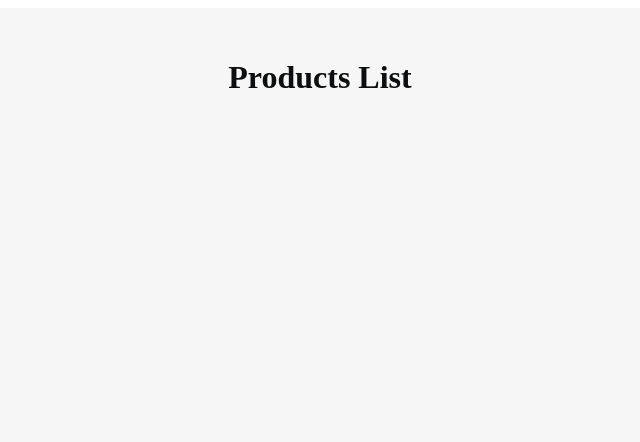
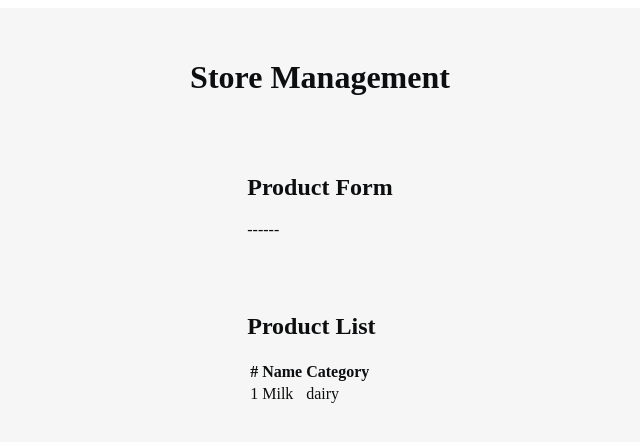
Before and after one commit to yousef-bigdeli/store-management, a React (Create React App) app: page / in a window 1280 px wide. Shown: the top 442 px of the page, without its empty margins (320-960 px from the left). Built offline with nearby package versions, Linux system fonts and the light colour scheme; the HTML template or start-up script is replaced by a standard one.

Commit message:
App structure was created

```diff
--- a/src/App.js
+++ b/src/App.js
@@ -1,9 +1,11 @@
-import './App.css';
+import "./App.css";
+import StoreManagementApp from "./container/StoreManagementApp";
 
 function App() {
   return (
     <div className="App">
-      <h1>Products List</h1>
+      <h1>Store Management</h1>
+      <StoreManagementApp />
     </div>
   );
 }
--- /dev/null
+++ b/src/components/ProductForm.js
@@ -0,0 +1,12 @@
+const ProductForm = () => {
+  return (
+    <div>
+      <br/><br/>
+      <h2>Product Form</h2>
+      ------
+      <br/><br/><br/><br/>
+    </div>
+   );
+}
+
+export default ProductForm;
--- /dev/null
+++ b/src/components/ProductList.js
@@ -0,0 +1,33 @@
+import { useState } from "react";
+
+const ProductList = () => {
+  const [products, setProducts] = useState([
+    { id: 1, name: "Milk", category: "dairy" },
+  ]);
+
+  return (
+    <div>
+      <h2>Product List</h2>
+      <table>
+        <thead>
+          <tr>
+            <th>#</th>
+            <th>Name</th>
+            <th>Category</th>
+          </tr>
+        </thead>
+        <tbody>
+          {products.map((item, index) => (
+            <tr key={item.id}>
+              <td>{index + 1}</td>
+              <td>{item.name}</td>
+              <td>{item.category}</td>
+            </tr>
+          ))}
+        </tbody>
+      </table>
+    </div>
+  );
+};
+
+export default ProductList;
--- /dev/null
+++ b/src/container/StoreManagementApp.js
@@ -0,0 +1,13 @@
+import ProductList from '../components/ProductList';
+import ProductForm from '../components/ProductForm';
+
+const StoreManagementApp = () => {
+  return (
+    <div className='container'>
+      <ProductForm />
+      <ProductList />
+    </div>
+   );
+}
+
+export default StoreManagementApp;
```
